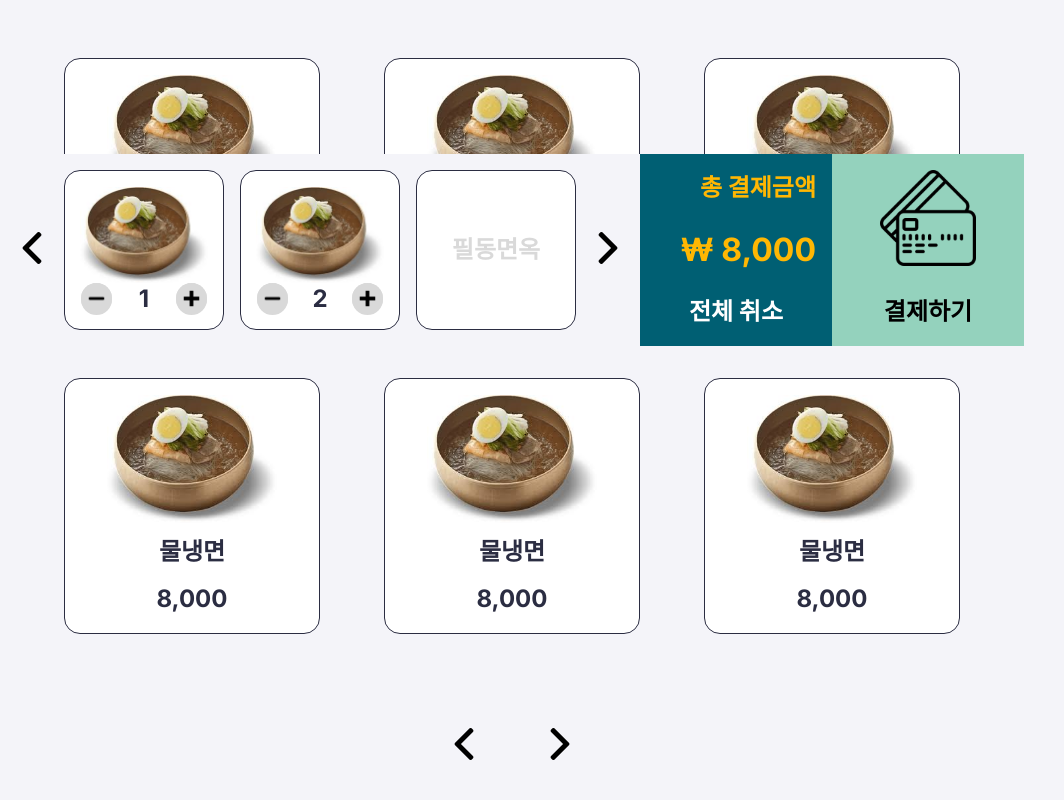
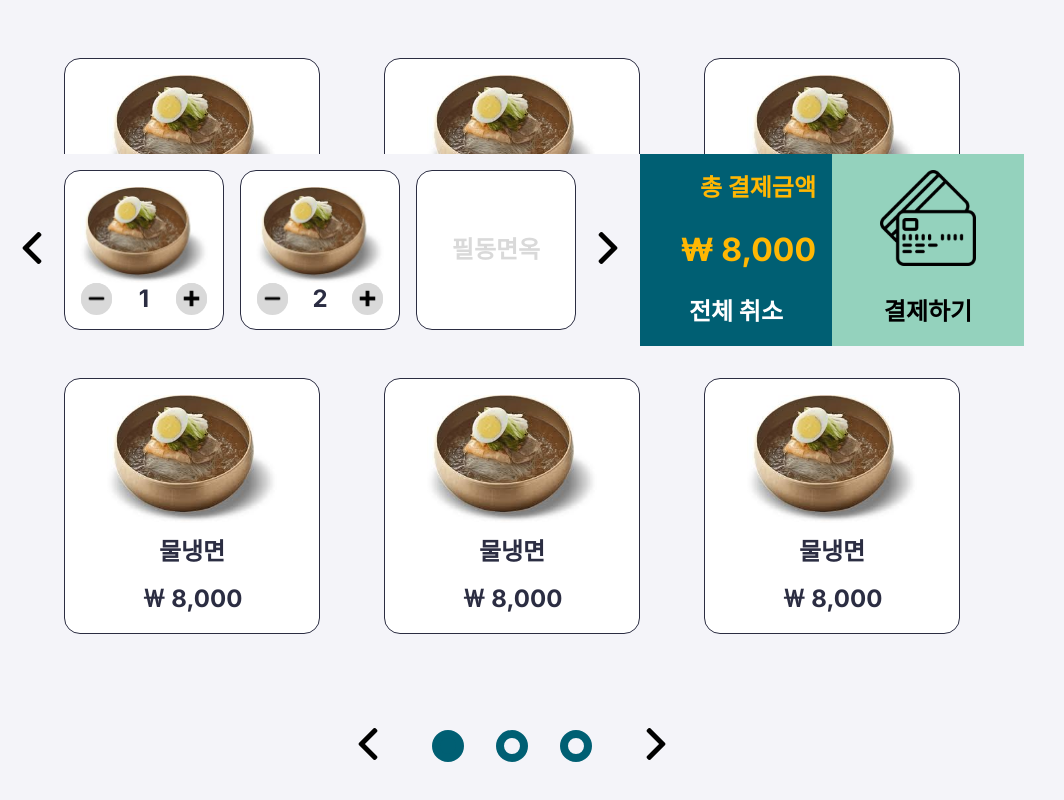
Before and after one commit to songmok/kiosk_noodle, a React (Vite) app: page / in a window 1280 px wide. Shown: the part 454-1254 px from the top of the page, without its empty margins (0-1064 px from the left). Built offline with nearby package versions, Linux system fonts and the light colour scheme.

Commit message:
feat: UI 1차 완료 업데이트

```diff
--- a/src/apis/data/dummyMenu.ts
+++ b/src/apis/data/dummyMenu.ts
@@ -1,11 +1,11 @@
 export const menuData = [
-  { id: 1, menuName: "물냉면", price: "8,000" },
-  { id: 2, menuName: "물냉면", price: "8,000" },
-  { id: 3, menuName: "물냉면", price: "8,000" },
-  { id: 4, menuName: "물냉면", price: "8,000" },
-  { id: 5, menuName: "물냉면", price: "8,000" },
-  { id: 6, menuName: "물냉면", price: "8,000" },
-  { id: 7, menuName: "물냉면", price: "8,000" },
-  { id: 8, menuName: "물냉면", price: "8,000" },
-  { id: 9, menuName: "물냉면", price: "8,000" },
+  { id: 1, menuName: "물냉면", price: "￦ 8,000" },
+  { id: 2, menuName: "물냉면", price: "￦ 8,000" },
+  { id: 3, menuName: "물냉면", price: "￦ 8,000" },
+  { id: 4, menuName: "물냉면", price: "￦ 8,000" },
+  { id: 5, menuName: "물냉면", price: "￦ 8,000" },
+  { id: 6, menuName: "물냉면", price: "￦ 8,000" },
+  { id: 7, menuName: "물냉면", price: "￦ 8,000" },
+  { id: 8, menuName: "물냉면", price: "￦ 8,000" },
+  { id: 9, menuName: "물냉면", price: "￦ 8,000" },
 ];
--- a/src/components/Common/BtnBox/BtnBox.tsx
+++ b/src/components/Common/BtnBox/BtnBox.tsx
@@ -12,7 +12,7 @@ interface BtnTextProps {
 const BtnBox = ({ children, bgColor }: BtnBoxProps) => {
   return (
     <div
-      className={`flex flex-col items-center justify-between w-[192px] h-[192px] p-[1.6rem] ${bgColor}`}
+      className={`flex flex-col items-center justify-between w-[192px] h-[192px] p-[1.6rem] ${bgColor} cursor-pointer`}
     >
       {children}
     </div>
--- a/src/components/MenuLayer/PageNation/PageNation.tsx
+++ b/src/components/MenuLayer/PageNation/PageNation.tsx
@@ -1,11 +1,24 @@
 import PrevNextButton from "@/components/Footer/CartSlider/PrevNextButton/PrevNextButton";
 
 const PageNation = () => {
+  // 페이지 증감 기능
   const console = () => {};
+
+  // 데이터 개수 배열
+  const pages = [1, 2, 3];
 
   return (
     <div className="flex flex-row justify-center items-center p-[10px] gap-[32px] w-[1024px] h-[96px]">
       <PrevNextButton direction="prev" onClick={console} />
+
+      {pages.map((page, index) => (
+        <div
+          key={page}
+          className={`w-[32px] h-[32px] bg-cover bg-center cursor-pointer ${
+            index === 0 ? "bg-page-on" : "bg-page-off"
+          }`}
+        />
+      ))}
 
       <PrevNextButton direction="next" onClick={console} />
     </div>
--- a/tailwind.config.js
+++ b/tailwind.config.js
@@ -9,6 +9,10 @@ export default {
       _md: { min: "600px" },
     },
     extend: {
+      backgroundImage: {
+        'page-on': "url('@/assets/image/pageOn.svg')",
+        'page-off': "url('@/assets/image/pageOff.svg')",
+      },
       colors: {
         mainColor: '#005F73',
         mainLightColor: '#94D2BD',
```
